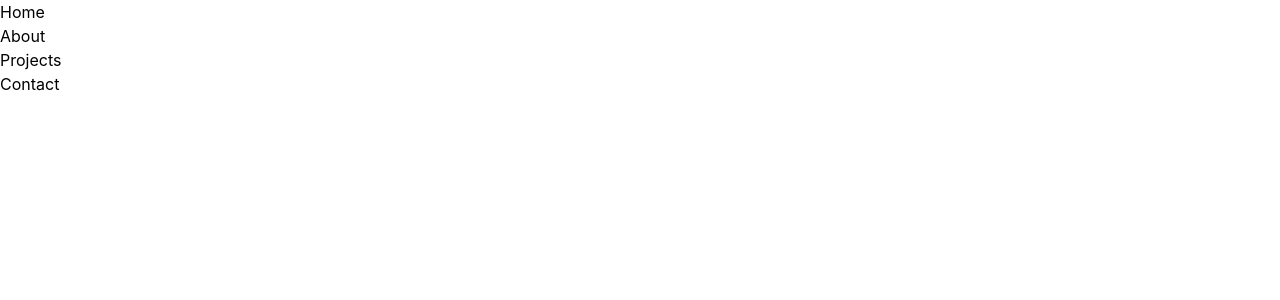
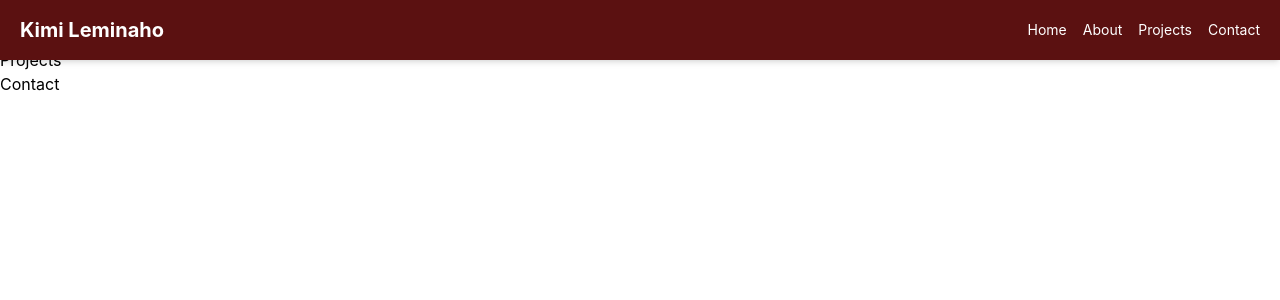
Before and after one commit to Prxjec-t/portfolio, a React app: page / in a window 1280 px wide. Shown: the top 300 px of the page. Built offline with nearby package versions, Linux system fonts and the light colour scheme; the HTML template or start-up script is replaced by a standard one.

Commit message:
added navbar, could be changed

```diff
--- a/src/components/Navbar.tsx
+++ b/src/components/Navbar.tsx
@@ -1,5 +1,52 @@
+import { useState } from 'react';
+import hamburgerLight from '../assets/hamburgerLight.svg';
+import closeLight from '../assets/closeLight.svg';
+
+const links = [
+  { label: 'Home', href: '#home' },
+  { label: 'About', href: '#about' },
+  { label: 'Projects', href: '#projects' },
+  { label: 'Contact', href: '#contact' },
+];
+
 const Navbar = () => {
-  return <></>;
+  const [isOpen, setIsOpen] = useState(false);
+
+  return (
+    <>
+      <header className="fixed top-0 left-0 w-full h-fit z-50 bg-[#5B1111] shadow-md">
+        <div className="mx-auto flex items-center justify-between px-5 py-4">
+          <p className="text-xl font-bold text-white cursor-default">Kimi Leminaho</p>
+          <button
+            className="text-2xl md:hidden"
+            onClick={() => setIsOpen(!isOpen)}
+            aria-label="Toggle navigation"
+            aria-expanded={isOpen}>
+            {isOpen ? (
+              <img src={closeLight} alt="Close" className="size-10" />
+            ) : (
+              <img src={hamburgerLight} alt="Menu" className="size-10" />
+            )}
+          </button>
+
+          <nav
+            className={`
+            absolute text-white left-0 top-full w-full flex-col items-center gap-4 px-5 py-4 md:static md:flex md:w-auto md:flex-row md:p-0 md:text-sm bg-[#6C6B6B] md:bg-transparent
+            ${isOpen ? 'flex' : 'hidden md:flex'}`}>
+            {links.map((link) => (
+              <a
+                key={link.href}
+                href={link.href}
+                onClick={() => setIsOpen(false)}
+                className="transition-colors hover:text-gray-400">
+                {link.label}
+              </a>
+            ))}
+          </nav>
+        </div>
+      </header>
+    </>
+  );
 };
 
 export default Navbar;
```
